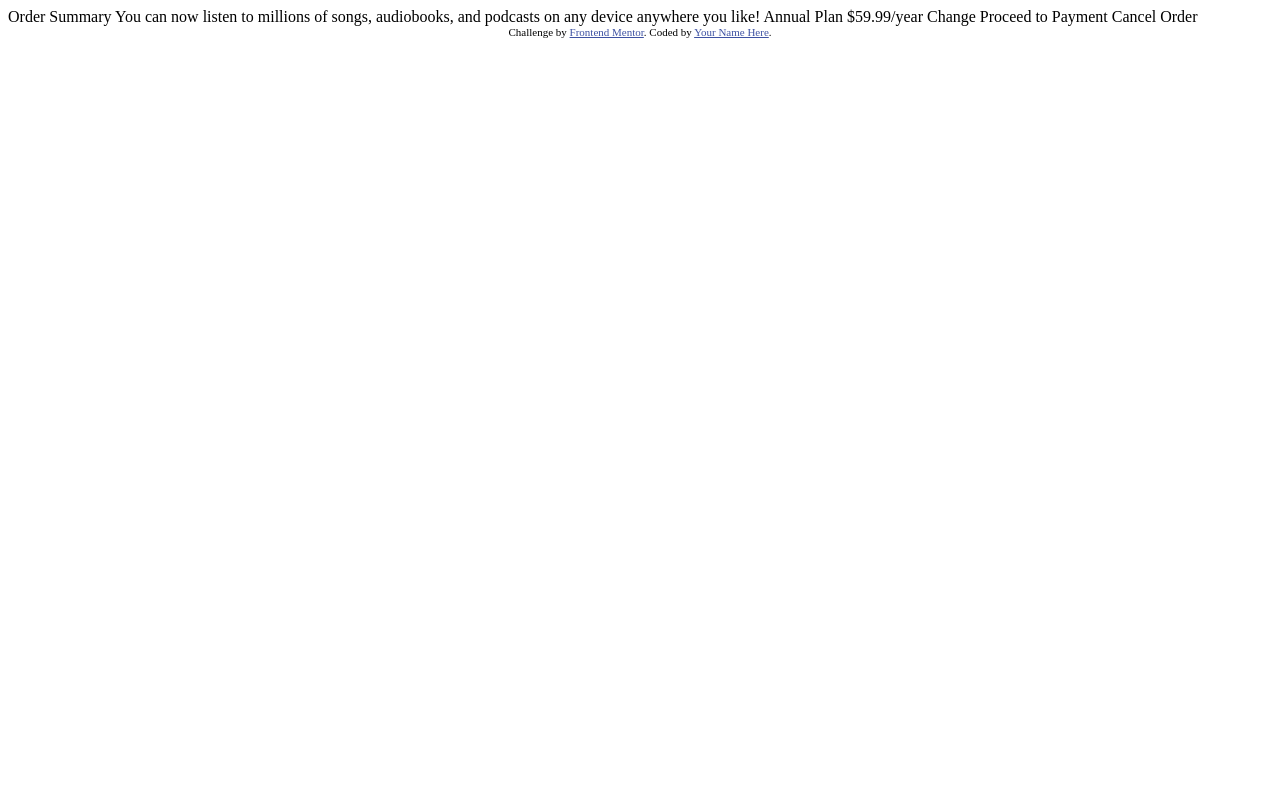
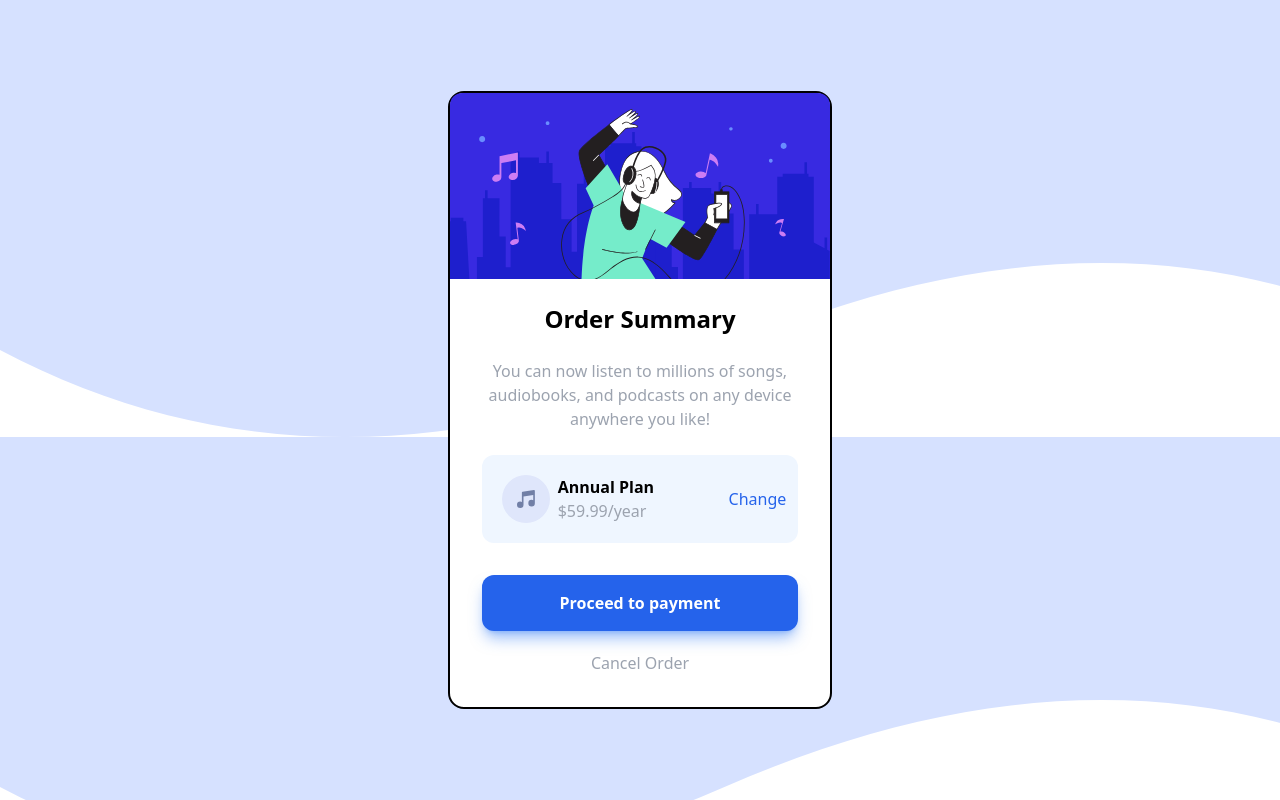
Before and after one commit to pramodreddypandiri/order-summary-component, a website: page index.html in a window 1280 px wide. Drawn offline with nearby package versions, Linux system fonts and the light colour scheme; a web font is replaced by a local one.

Commit message:
almost completed

```diff
--- a/index.html
+++ b/index.html
@@ -7,6 +7,8 @@
   <link rel="icon" type="image/png" sizes="32x32" href="./images/favicon-32x32.png">
 
   <title>Frontend Mentor | Order summary card</title>
+  <script src="https://cdn.tailwindcss.com"></script>
+  <link rel="stylesheet" href="https://fonts.google.com/specimen/Red+Hat+Display">
 
   <!-- Feel free to remove these styles or customise in your own stylesheet 👍 -->
   <style>
@@ -15,23 +17,36 @@
   </style>
 </head>
 <body>
+  <main class="w-1440 h-screen flex justify-center items-center bg-[url('/images/pattern-background-desktop.svg')] ">
+    <div class="content w-96 flex-col border-2 border-black rounded-2xl bg-white">
+      <div class="main-img">
+        <img src="/images/illustration-hero.svg" alt="main-img" class="rounded-t-xl">
+      </div>
+      <h2 class="title text-center pt-6 font-bold text-2xl ">Order Summary</h2>
+      <p class="sub-text w-11/12 mx-auto text-center pt-6 text-gray-400">You can now listen to millions of songs, audiobooks, and podcasts on any
+        device anywhere you like!
+      </p>
+      <div class="plan-details w-10/12 mx-auto mt-6 flex items-center justify-between rounded-xl bg-blue-50">
+        <div class="left w-3/5 flex items-center justify-start  pt-3 pb-3 ml-3">
+          <img src="/images/icon-music.svg" alt="icon-music" class="pl-2">
+          <div class="plan p-2">
+            <h3 class="paln-name font-bold">Annual Plan</h3>
+            <p class="price text-gray-400">$59.99/year</p>
+          </div>
+        </div>
+        <a href="#" class="change pr-3 text-blue-600 hover:text-purple-500">Change</a>
+      </div>
+      <button class="payment w-10/12 text-white text-center font-bold flex justify-center mx-auto mt-8 bg-blue-600 py-4 px-10 rounded-xl shadow-blue-500/50 shadow-lg hover:bg-purple-500 hover:shadow-purple-500/50 shadow-lg" >Proceed to payment</button>
+      <p class="cancel text-center mt-5 mb-8 text-gray-400 hover:text-black"><a href="#">Cancel Order</a></p>
 
-  Order Summary
+    </div>
+  </main>
 
-  You can now listen to millions of songs, audiobooks, and podcasts on any
-  device anywhere you like!
 
-  Annual Plan
-  $59.99/year
 
-  Change
-
-  Proceed to Payment
-  Cancel Order
-
-  <div class="attribution">
+  <!-- <div class="attribution">
     Challenge by <a href="https://www.frontendmentor.io?ref=challenge" target="_blank">Frontend Mentor</a>.
     Coded by <a href="#">Your Name Here</a>.
-  </div>
+  </div> -->
 </body>
 </html>
--- a/tailwind.config.js
+++ b/tailwind.config.js
@@ -2,7 +2,16 @@
 module.exports = {
   content: ["*"],
   theme: {
-    extend: {},
+    extend: {
+      colors:{
+        'Pale-blue': 'hsl(225, 100%, 94%)',
+        'Bright-blue': 'hsl(245, 75%, 52%)',
+        'Very pale-blue': 'hsl(225, 100%, 98%)',
+        'Desaturated-blue': 'hsl(224, 23%, 55%)',
+        'Dark-blue': 'hsl(223, 47%, 23%)',
+      },
+
+    }
   },
   plugins: [],
 }
```
Also changed, not shown: assets/help.txt (added, +12 -0 lines), assets/README-template.md (renamed from README-template.md), assets/README.md (renamed from README.md), assets/style-guide.md (renamed from style-guide.md).
